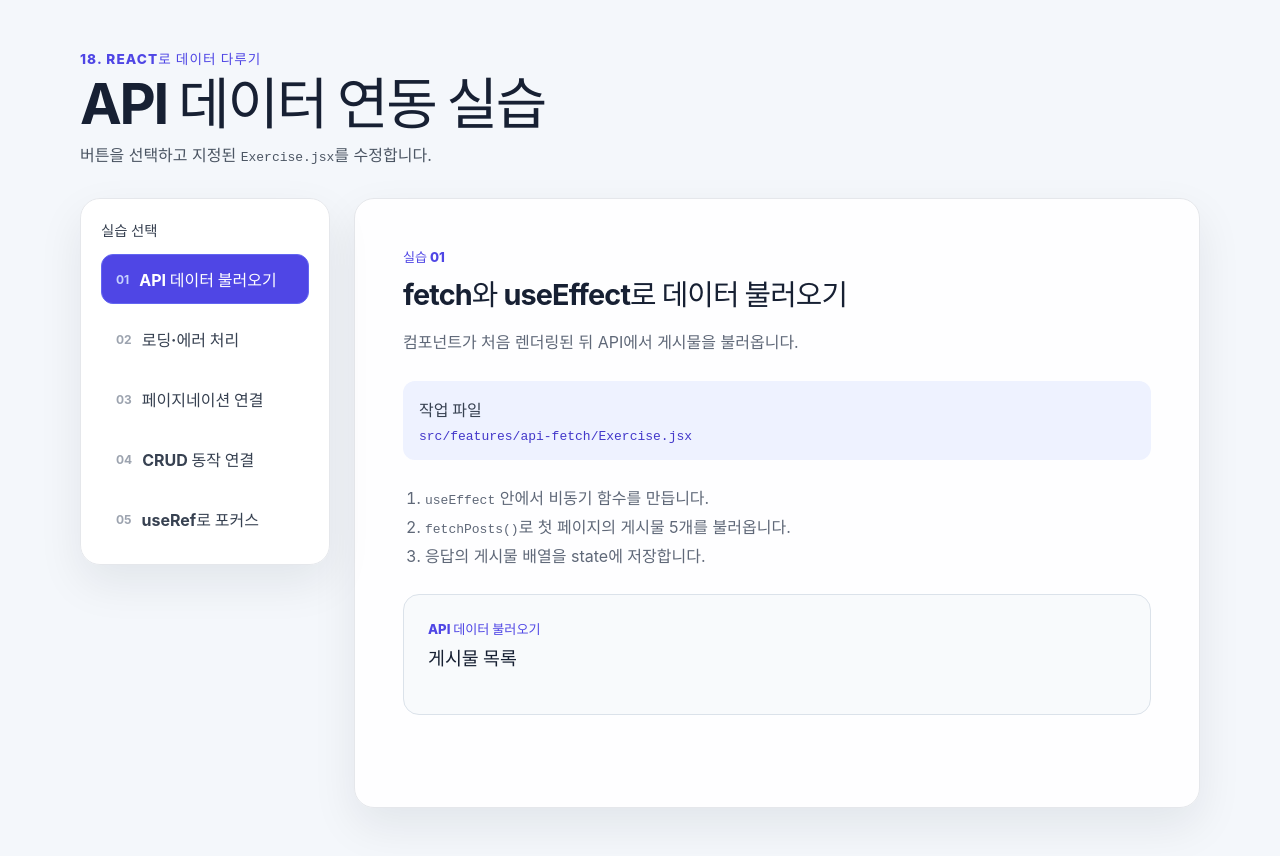
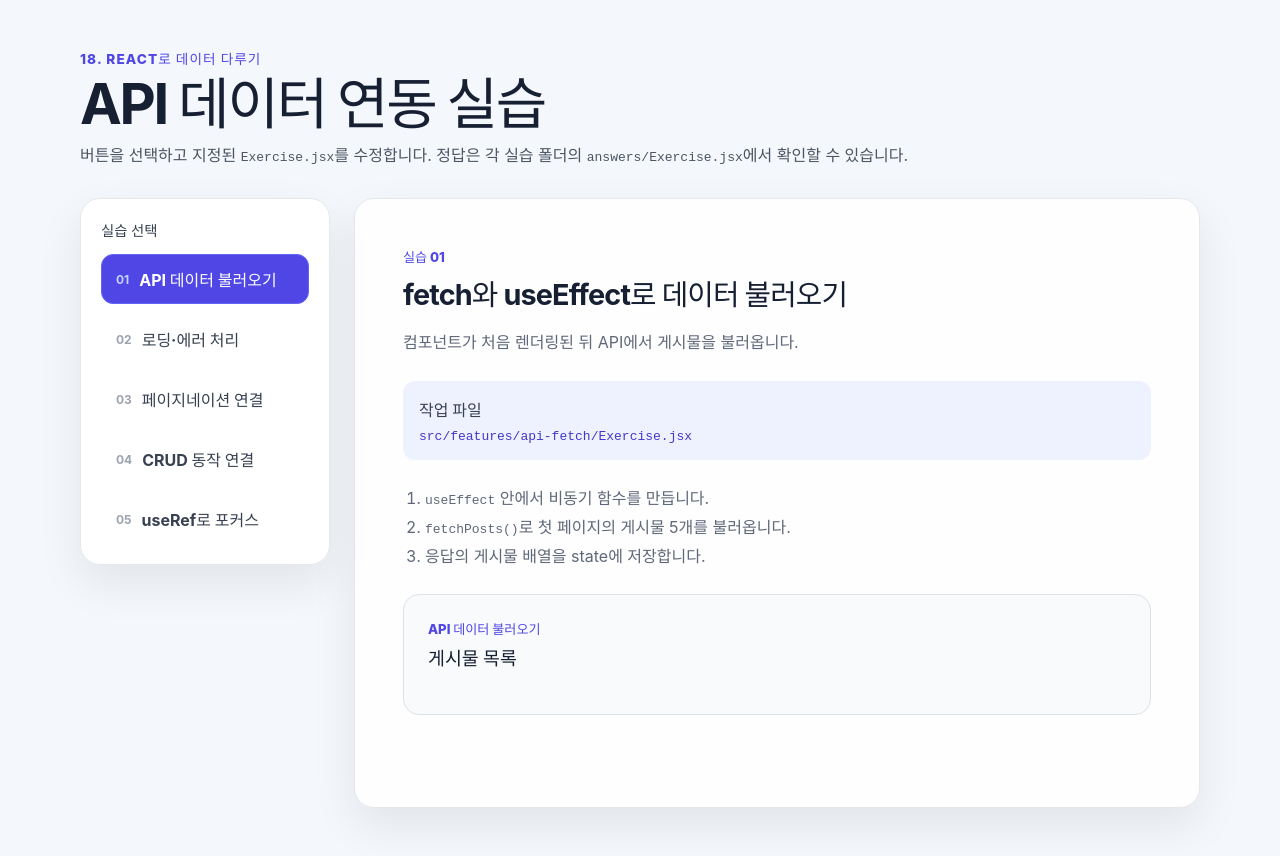
Before and after one commit to winverse/codeit-fs-react-fetch-practice, a React (Vite) app: page / in a window 1280 px wide. Shown: the top 856 px of the page. Built offline with nearby package versions, Linux system fonts and the light colour scheme.

Commit message:
fix(practice): 실습 정답 안내를 복구한다

```diff
--- a/src/App.jsx
+++ b/src/App.jsx
@@ -46,7 +46,9 @@ function App() {
         <p className="eyebrow">18. React로 데이터 다루기</p>
         <h1>API 데이터 연동 실습</h1>
         <p>
-          버튼을 선택하고 지정된 <code>Exercise.jsx</code>를 수정합니다.
+          버튼을 선택하고 지정된 <code>Exercise.jsx</code>를 수정합니다. 정답은
+          각 실습 폴더의 <code>answers/Exercise.jsx</code>에서 확인할 수
+          있습니다.
         </p>
       </header>
 
--- a/src/features/ref-focus/index.jsx
+++ b/src/features/ref-focus/index.jsx
@@ -13,10 +13,9 @@ export default function RefFocusPractice() {
         <code>src/features/ref-focus/Exercise.jsx</code>
       </p>
       <ol className="task-list">
-        <li>제목 입력창에 ref를 연결합니다.</li>
-        <li>폼이 열린 뒤 입력창의 DOM 요소를 확인합니다.</li>
+        <li>폼이 열렸는지 확인합니다.</li>
         <li>
-          <code>focus()</code>로 입력창에 포커스를 이동합니다.
+          <code>titleInputRef.current.focus()</code>를 호출합니다.
         </li>
       </ol>
       <Exercise />
```
Also changed, not shown: 1 other file (tests, documents, lock files or other folders).
